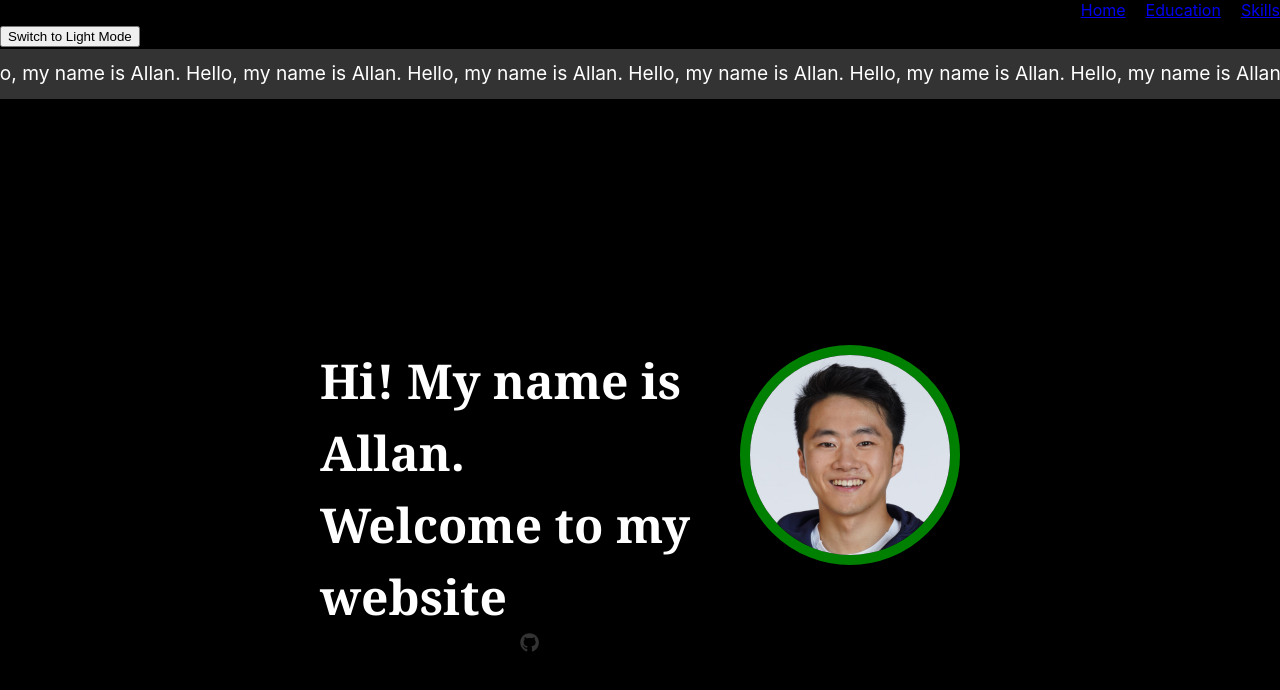
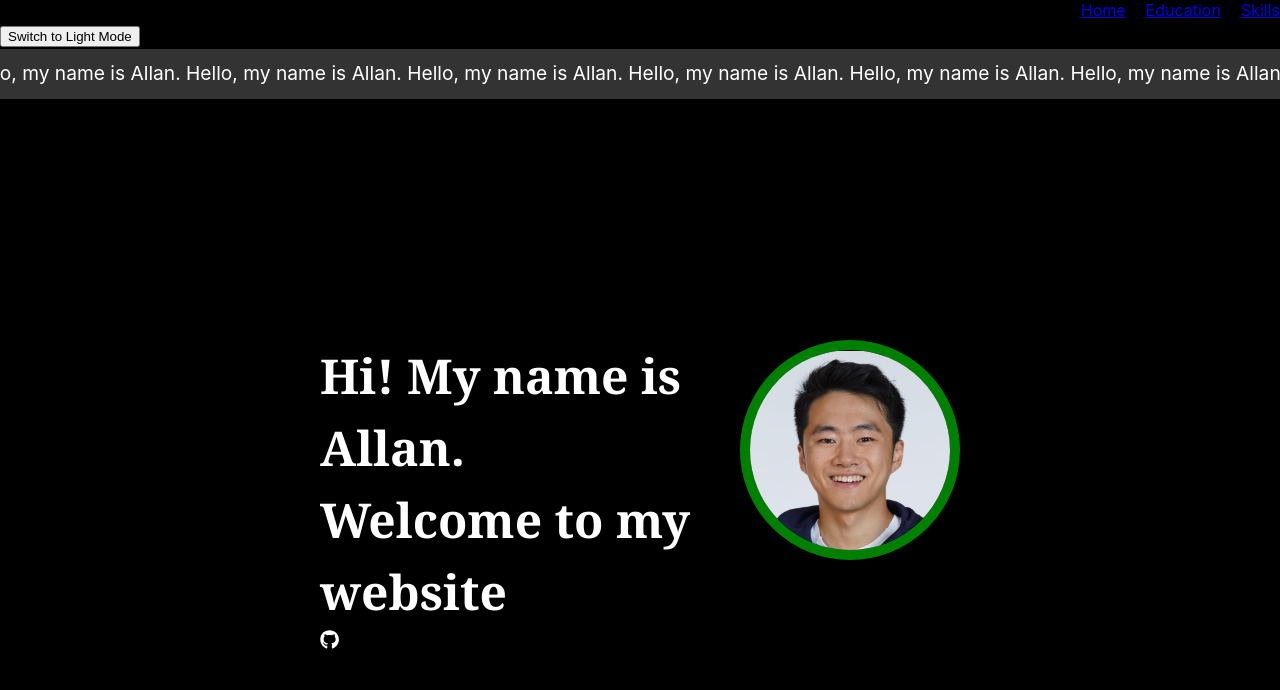
Before and after one commit to ading01/my_website, a React (Create React App) app: page / in a window 1280 px wide. Shown: the top 690 px of the page. Built offline with nearby package versions, Linux system fonts and the light colour scheme.

Commit message:
dark mode icons

```diff
--- a/src/components/HoverIcon.tsx
+++ b/src/components/HoverIcon.tsx
@@ -1,18 +1,19 @@
 import React from "react";
 import styled from "styled-components";
+import { useTheme } from "../contexts/ThemeContext";
 
 interface HoverIconProps {
   icon: React.ReactElement;
   hoverColor: string;
+  as?: keyof JSX.IntrinsicElements; // This allows specifying which HTML tag to use.
 }
 
-const StyledIconWrapper = styled.div<{ hoverColor: string }>`
-  display: inline-flex;
-  align-items: center;
-  justify-content: center;
-
+const StyledIconWrapper = styled.span<{
+  hoverColor: string;
+}>`
+  // Changed to span for default inline behavior.
   & svg {
-    fill: currentColor; // Initial color
+    fill: ${({ theme }) => theme.texts.primary || "white"}; // Initial color
     transition: fill 0.3s ease, transform 0.3s ease, box-shadow 0.3s ease; // Transitions
     box-shadow: none; // No shadow initially
   }
@@ -23,19 +24,14 @@ const StyledIconWrapper = styled.div<{ hoverColor: string }>`
   }
 `;
 
-// &:hover {
-//     //     svg {
-//     //       fill: ${({ hoverColor }) => hoverColor};
-//     //     }
-//     //   }
-
-// const StyledIconWrapper = styled.div<{ hoverColor: string }>`
-//   // Styles for the wrapper
-
-// `;
-
-function HoverIcon({ icon, hoverColor }: HoverIconProps) {
-  return <StyledIconWrapper hoverColor={hoverColor}>{icon}</StyledIconWrapper>;
+function HoverIcon({ icon, hoverColor, as = "span" }: HoverIconProps) {
+  //   console.log("theme", theme);
+  // Apply the `as` prop to StyledIconWrapper to change the HTML tag dynamically.
+  return (
+    <StyledIconWrapper as={as} hoverColor={hoverColor}>
+      {icon}
+    </StyledIconWrapper>
+  );
 }
 
 export default HoverIcon;
--- a/src/content/HomeContent/HomeContent.css
+++ b/src/content/HomeContent/HomeContent.css
@@ -7,7 +7,6 @@
 
 .left-column {
   flex: 75%;
-  display: flex;
   flex-direction: column;
 }
 
--- a/src/content/HomeContent/HomeContent.tsx
+++ b/src/content/HomeContent/HomeContent.tsx
@@ -15,19 +15,6 @@ import styled from "styled-components";
 //   padding: 0;
 // `;
 
-const IconContainer = styled.div`
-  border-radius: 50%;
-  display: inline-flex;
-  align-items: center;
-  justify-content: center;
-  transition: transform 0.3s ease, box-shadow 0.3s ease;
-  box-shadow: none;
-
-  &:hover {
-    transform: translateY(-5px); // Moves the container up
-  }
-`;
-
 const TitleHeading = styled(Heading)`
   font-size: 3rem;
 `;
@@ -40,15 +27,7 @@ function HomeContent() {
         <TitleHeading mode={theme}>Hi! My name is Allan.</TitleHeading>
         <TitleHeading mode={theme}>Welcome to my website</TitleHeading>
         {/* <FaGithub style={{ color: "red" }} /> */}
-        {/* <HoverIcon icon={<FaGithub />} hoverColor="#ff6347" /> */}
-        <HoverIcon
-          icon={
-            <IconContainer>
-              <FaGithub />
-            </IconContainer>
-          }
-          hoverColor="#ff6347"
-        />
+        <HoverIcon as="span" icon={<FaGithub />} hoverColor="#ff6347" />
       </div>
       <div className="right-column">
         <CircularImage
```
